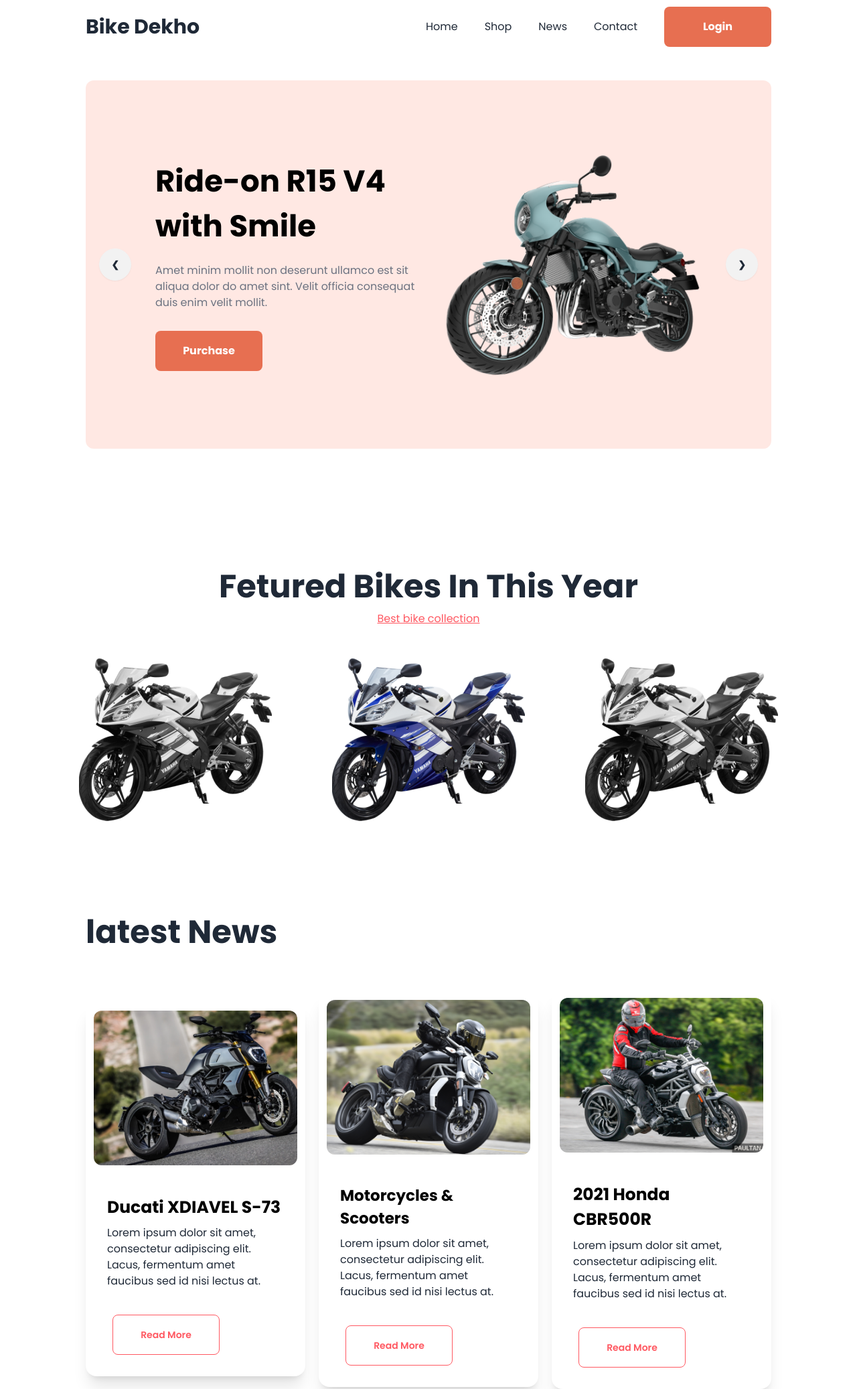
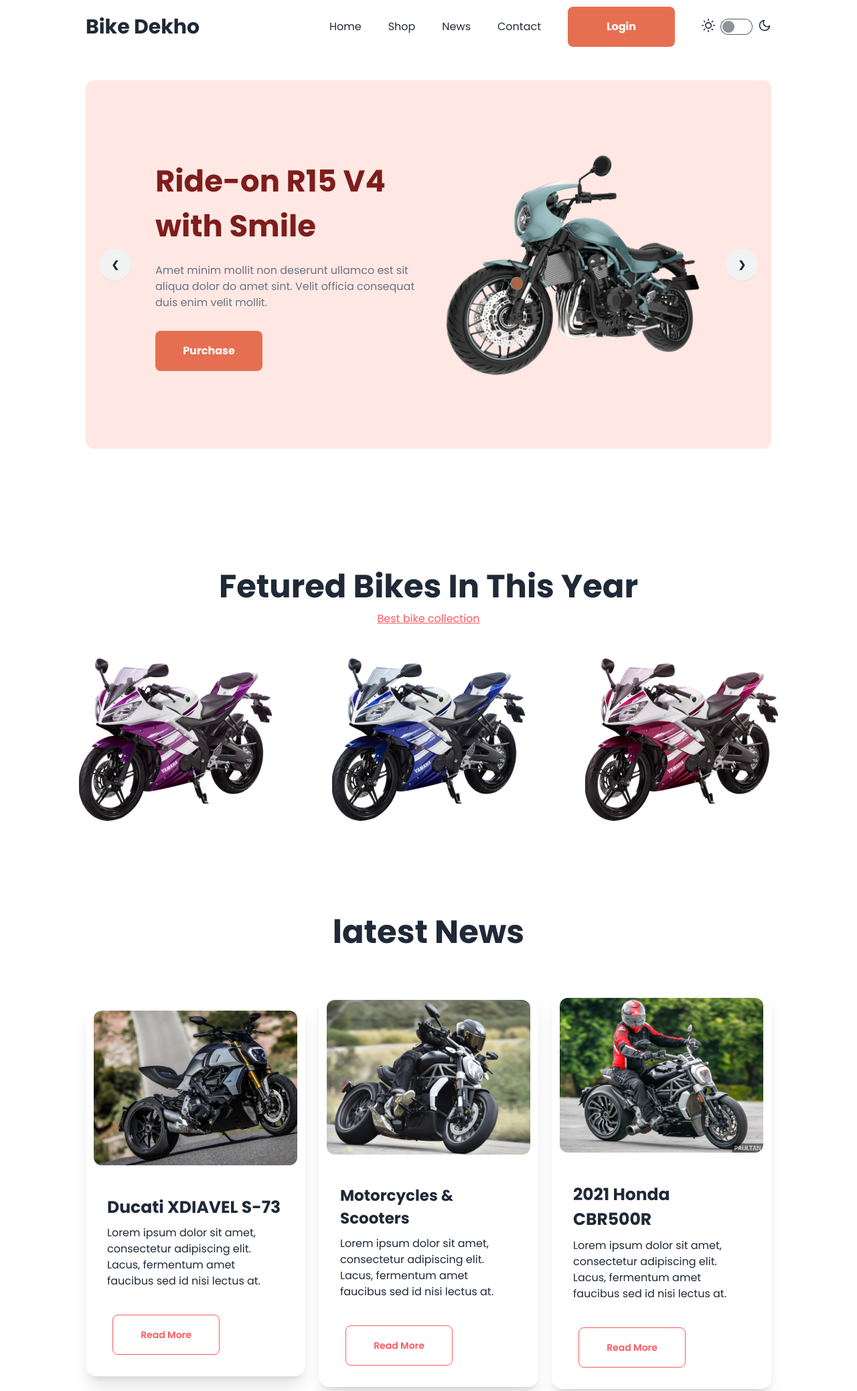
Before and after one commit to kamrul2006/Biker-Zone-UI, a plain HTML site: page index.html in a window 1280 px wide. Shown: the top 2077 px of the page at 67% size. Drawn offline with nearby package versions, Linux system fonts and the light colour scheme.

Commit message:
Dark Mode Added

```diff
--- a/index.html
+++ b/index.html
@@ -48,6 +48,24 @@
                         <li><a>Contact</a></li>
                         <li><a><button class="bg-[#E76F51] text-white font-bold w-[160px] h-[60px] rounded-lg">
                                     Login</button></a></li>
+
+                        <li>
+                            <label class="flex cursor-pointer gap-2">
+                                <svg xmlns="http://www.w3.org/2000/svg" width="20" height="20" viewBox="0 0 24 24"
+                                    fill="none" stroke="currentColor" stroke-width="2" stroke-linecap="round"
+                                    stroke-linejoin="round">
+                                    <circle cx="12" cy="12" r="5" />
+                                    <path
+                                        d="M12 1v2M12 21v2M4.2 4.2l1.4 1.4M18.4 18.4l1.4 1.4M1 12h2M21 12h2M4.2 19.8l1.4-1.4M18.4 5.6l1.4-1.4" />
+                                </svg>
+                                <input type="checkbox" value="synthwave" class="toggle theme-controller" />
+                                <svg xmlns="http://www.w3.org/2000/svg" width="20" height="20" viewBox="0 0 24 24"
+                                    fill="none" stroke="currentColor" stroke-width="2" stroke-linecap="round"
+                                    stroke-linejoin="round">
+                                    <path d="M21 12.79A9 9 0 1 1 11.21 3 7 7 0 0 0 21 12.79z"></path>
+                                </svg>
+                            </label>
+                        </li>
                     </ul>
 
                 </div>
@@ -63,7 +81,7 @@
 
                     <div class="w-[52%]">
 
-                        <h1 class="text-[45px] font-bold text-black">Ride-on R15 V4 <br> with Smile</h1>
+                        <h1 class="text-[45px] font-bold text-red-900">Ride-on R15 V4 <br> with Smile</h1>
 
                         <p class="text-gray-500 mt-[20px]">
                             Amet minim mollit non deserunt ullamco
@@ -94,14 +112,14 @@
 
                     <div class="w-[52%]">
 
-                        <h1 class="text-[45px] font-bold text-black">Ride-on R15 V4 <br> with Smile</h1>
+                        <h1 class="text-[45px] font-bold text-green-900">Ride-on R15 V4 <br> with Smile</h1>
 
                         <p class="text-gray-500 mt-[20px]">
                             Amet minim mollit non deserunt ullamco
                             est sit aliqua dolor do amet sint. Velit officia consequat duis enim velit mollit.
                         </p>
 
-                        <button class="bg-[#E76F51] text-white font-bold w-[160px] h-[60px] rounded-lg mt-[30px]">
+                        <button class="bg-[#0bb427] text-white font-bold w-[160px] h-[60px] rounded-lg mt-[30px]">
                             Purchase</button>
 
                     </div>
@@ -132,15 +150,15 @@
             <a class="link link-error">Best bike collection</a>
 
             <div class="flex justify-center items-center mt-[47px] gap-[90px]">
-                <img class="grayscale" src="images/others/feature-bike.png" alt="">
-                <img src="images/others/feature-bike.png" alt="">
-                <img class="grayscale" src="images/others/feature-bike.png" alt="">
+                <img class="hue-rotate-60 rounded-xl" src="images/others/feature-bike.png" alt="">
+                <img class="rounded-xl" src="images/others/feature-bike.png" alt="">
+                <img class="hue-rotate-90 rounded-xl" src="images/others/feature-bike.png" alt="">
             </div>
         </section>
 
         <!-- ......................latest News................... -->
         <section class="mt-[130px]">
-            <h1 class="text-[48px] font-bold">latest News</h1>
+            <h1 class="text-[48px] font-bold text-center">latest News</h1>
 
             <div class="mt-[50px] flex justify-center items-center gap-[20px]">
                 <!-- ..............nc1.................. -->
@@ -151,7 +169,7 @@
                     </figure>
 
                     <div class="card-body ">
-                        <h2 class="text-[25px] text-black font-bold ">Ducati XDIAVEL S-73</h2>
+                        <h2 class="text-[25px] font-bold ">Ducati XDIAVEL S-73</h2>
                         <p class="text-left">
                             Lorem ipsum dolor sit amet, consectetur adipiscing elit. Lacus, fermentum amet faucibus sed
                             id nisi lectus at.
@@ -175,7 +193,7 @@
                     </figure>
 
                     <div class="card-body ">
-                        <h2 class="text-[23px] text-black font-bold ">Motorcycles & Scooters</h2>
+                        <h2 class="text-[23px] font-bold ">Motorcycles & Scooters</h2>
                         <p class="text-left">
                             Lorem ipsum dolor sit amet, consectetur adipiscing elit. Lacus, fermentum amet faucibus sed
                             id nisi lectus at.
@@ -199,7 +217,7 @@
                     </figure>
 
                     <div class="card-body ">
-                        <h2 class="text-[25px] text-black font-bold ">2021 Honda CBR500R</h2>
+                        <h2 class="text-[25px] font-bold ">2021 Honda CBR500R</h2>
                         <p class="text-left">
                             Lorem ipsum dolor sit amet, consectetur adipiscing elit. Lacus, fermentum amet faucibus sed
                             id nisi lectus at.
@@ -218,6 +236,11 @@
             </div>
         </section>
 
+        <!-- ...................Happy Clients says.......... -->
+        <section class="mt-[100px]">
+            <h1 class="text-[48px] font-bold text-center "> Happy <span class="text-red-400"> Clients says</span></h1>
+        </section>
+
     </main>
 
     <!-- ...............footer................. -->
```
